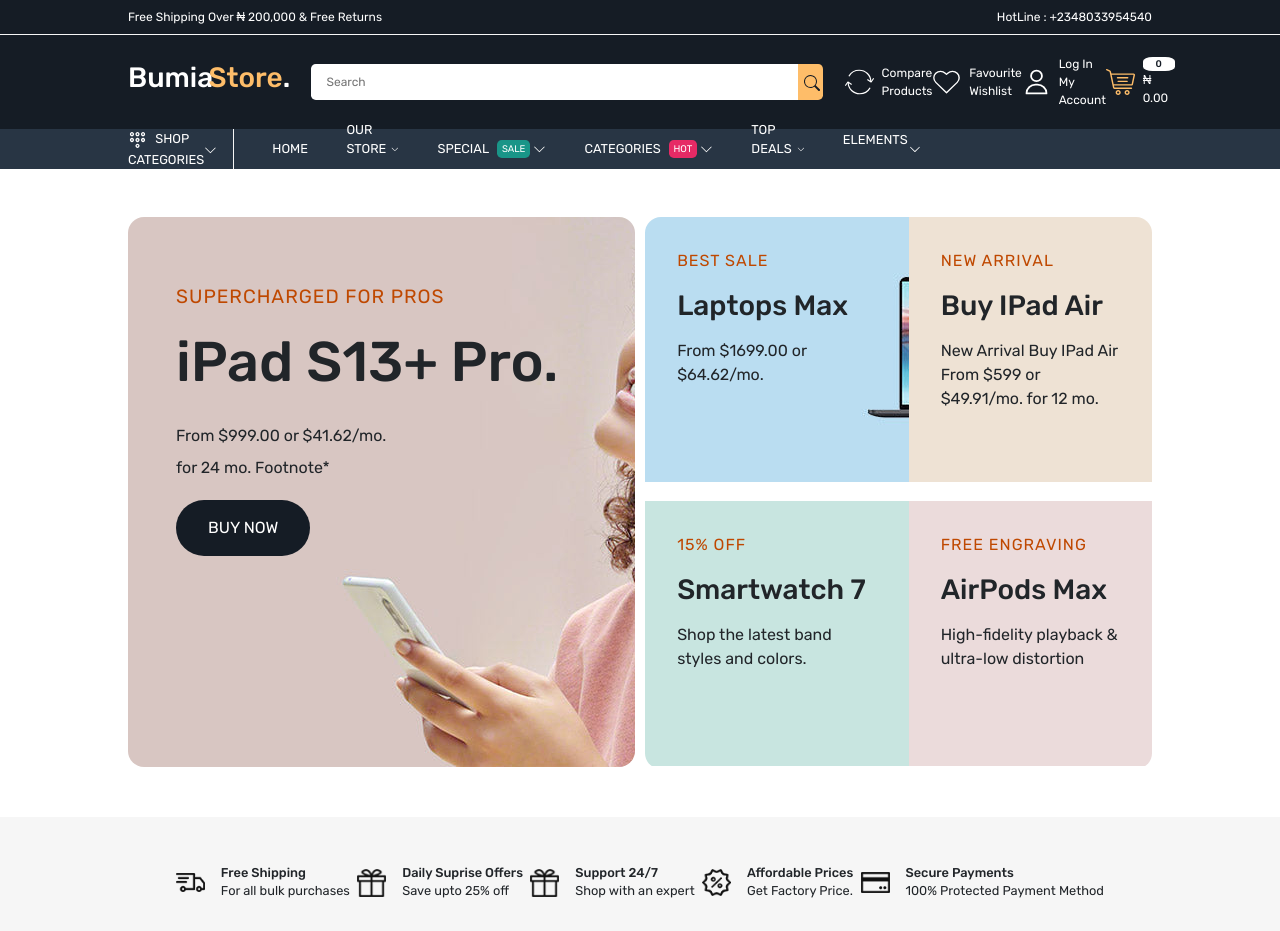
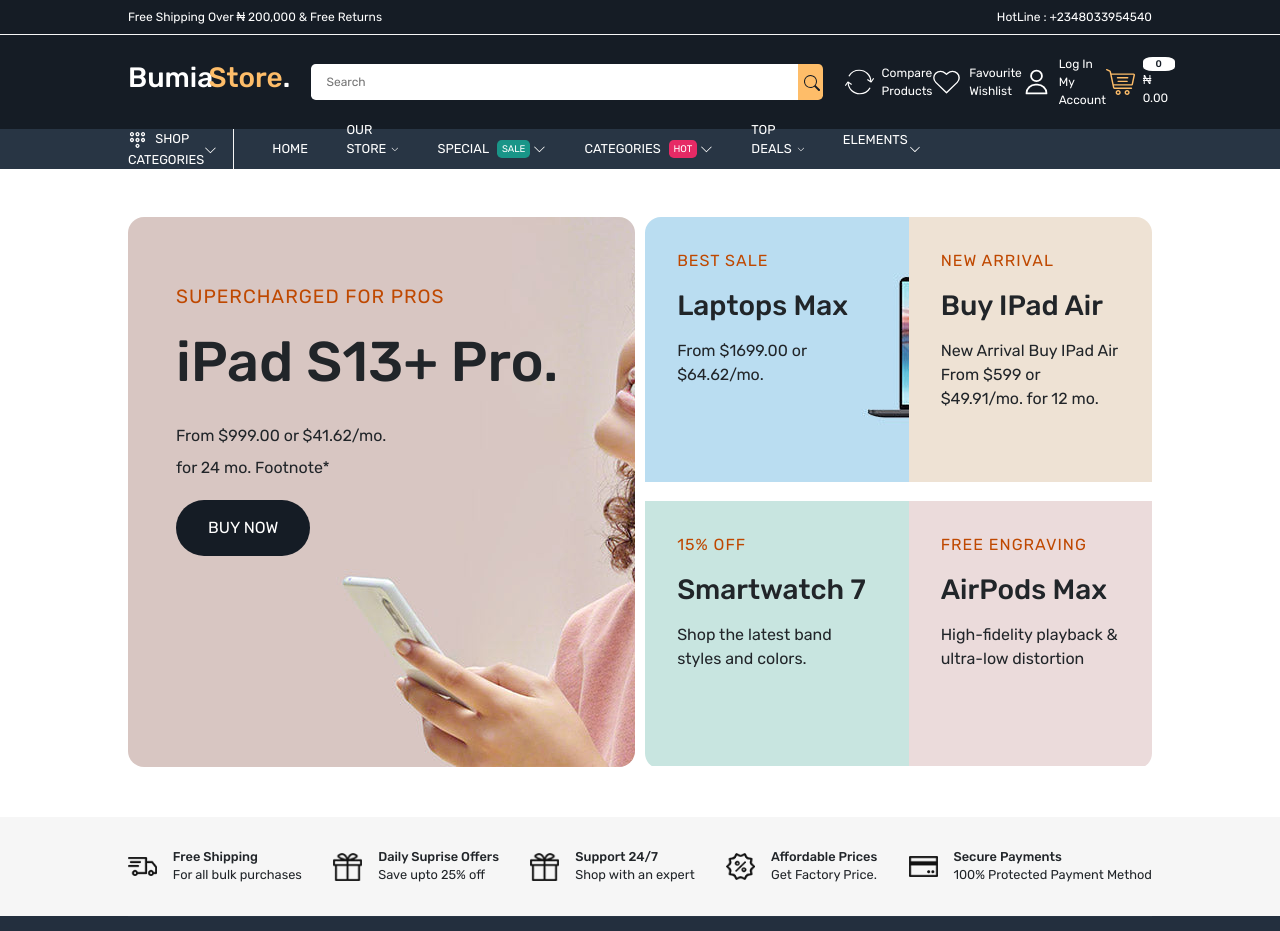
Before and after one commit to Obilomania/Bumia-Store, a React (Create React App) app in the folder frontend/: page / in a window 1280 px wide. Shown: the top 931 px of the page. Built offline with nearby package versions, Linux system fonts and the light colour scheme.

Commit message:
section to done and dusted

```diff
--- a/frontend/src/components/Layout/BottomeHeader.jsx
+++ b/frontend/src/components/Layout/BottomeHeader.jsx
@@ -280,6 +280,8 @@
       padding-top: 1rem;
       box-shadow: 0 0 10px #0000001a;
       color: black;
+      background: white;
+
       P {
         padding: 0.4rem 0;
         border-bottom: 1px solid var(--bg-one);
--- a/frontend/src/components/Layout/Header.jsx
+++ b/frontend/src/components/Layout/Header.jsx
@@ -8,7 +8,7 @@
 const Header = () => {
   const [navReveal, setNavReveal] = useState(false);
   const toggleNavReveal = () => setNavReveal(!navReveal);
-  console.log(navReveal)
+
   return (
     <HeadNavigation>
       <TopHeader />
--- a/frontend/src/pages/Landing/SectionTwo.jsx
+++ b/frontend/src/pages/Landing/SectionTwo.jsx
@@ -9,47 +9,41 @@
 const SectionTwo = () => {
   return (
     <SecondSection>
-      <section className="home-wrapper-1 p-5">
-        <div className="page-container">
-          <div className="row">
-            <div className="col-12">
-              <div className="services-page-container d-flex align-items-center justify-content-between">
-                <div className="one-service d-flex align-items-center gap-3">
+      <section className="">
+        <div className="the-container">
+          <div className="one-service">
             <img src={shippingIcon} alt="shippingIcon" />
             <div className="one-service-content">
               <h6 className="mb-0">Free Shipping</h6>
               <p className="mb-0">For all bulk purchases</p>
             </div>
           </div>
-                <div className="one-service d-flex align-items-center gap-3">
+          <div className="one-service ">
             <img src={service2Icon} alt="shippingIcon" />
             <div className="one-service-content">
               <h6 className="mb-0">Daily Suprise Offers</h6>
               <p className="mb-0">Save upto 25% off</p>
             </div>
           </div>
-                <div className="one-service d-flex align-items-center gap-3">
+          <div className="one-service">
             <img src={service3Icon} alt="shippingIcon" />
             <div className="one-service-content">
               <h6 className="mb-0">Support 24/7</h6>
               <p className="mb-0">Shop with an expert</p>
             </div>
           </div>
-                <div className="one-service d-flex align-items-center gap-3">
+          <div className="one-service">
             <img src={service4Icon} alt="shippingIcon" />
             <div className="one-service-content">
               <h6 className="mb-0">Affordable Prices</h6>
               <p className="mb-0">Get Factory Price.</p>
             </div>
           </div>
-                <div className="one-service d-flex align-items-center gap-3">
+          <div className="one-service ">
             <img src={service5Icon} alt="shippingIcon" />
             <div className="one-service-content">
               <h6 className="mb-0">Secure Payments</h6>
               <p className="mb-0">100% Protected Payment Method</p>
-                  </div>
-                </div>
-              </div>
             </div>
           </div>
         </div>
@@ -62,10 +56,18 @@
   width: 100%;
   height: 100%;
   background: var(--bg-grey);
-  .services-page-container {
-    padding: 0 8rem;
+  padding: 2rem 8rem;
+
+  .the-container {
+    display: flex;
+    align-items: center;
+    justify-content: space-between;
   }
   .one-service {
+    display: flex;
+    align-items: center;
+    justify-content: space-between;
+    gap: 1rem;
     img {
       width: 1.8rem;
     }
@@ -77,17 +79,21 @@
     }
   }
   @media screen and (max-width: 1200px) {
-  }
-  @media screen and (max-width: 900px) {
-  }
-  @media screen and (max-width: 600px) {
     width: 100%;
     height: 100%;
     background: var(--bg-grey);
-    .services-page-container {
-      padding: 0 1rem;
+    padding: 1rem;
+
+    .the-container {
+      display: flex;
+      align-items: center;
+      justify-content: space-between;
     }
     .one-service {
+      display: flex;
+      align-items: center;
+      justify-content: space-between;
+      gap: .5rem;
       img {
         width: 1.8rem;
       }
@@ -99,6 +105,71 @@
       }
     }
   }
+  @media screen and (max-width: 900px) {
+    width: 100%;
+    height: 100%;
+    background: var(--bg-grey);
+    padding: 2rem 1rem;
+
+    .the-container {
+      display: flex;
+      align-items: center;
+      justify-content: space-between;
+    }
+    .one-service {
+      display: flex;
+      align-items: center;
+      justify-content: center;
+      flex-direction: column;
+      gap: 0.5rem;
+      width: 17%;
+      img {
+        width: 1.8rem;
+      }
+      h6 {
+        font-size: 0.8rem;
+        text-align: center;
+      }
+      p {
+        height: 2rem;
+        font-size: 0.8rem;
+        text-align: center;
+      }
+    }
+  }
+  @media screen and (max-width: 600px) {
+    width: 100%;
+    height: 100%;
+    background: var(--bg-grey);
+    padding: 2rem 1rem;
+
+    .the-container {
+      display: flex;
+      align-items: center;
+      justify-content: space-between;
+    }
+    .one-service {
+      display: flex;
+      align-items: center;
+      justify-content: center;
+      flex-direction: column;
+      gap: 1rem;
+      width: 18%;
+      img {
+        width: 1.8rem;
+      }
+      h6 {
+        font-size: 0.8rem;
+        text-align: center;
+        height: 3rem;
+      }
+      p {
+        height: 2rem;
+        font-size: 0.6rem;
+        text-align: center;
+      }
+    }
+  }
   @media screen and (max-width: 420px) {
   }
   @media screen and (max-width: 350px) {
```
Lines whose indentation alone changed are shown as unchanged.
